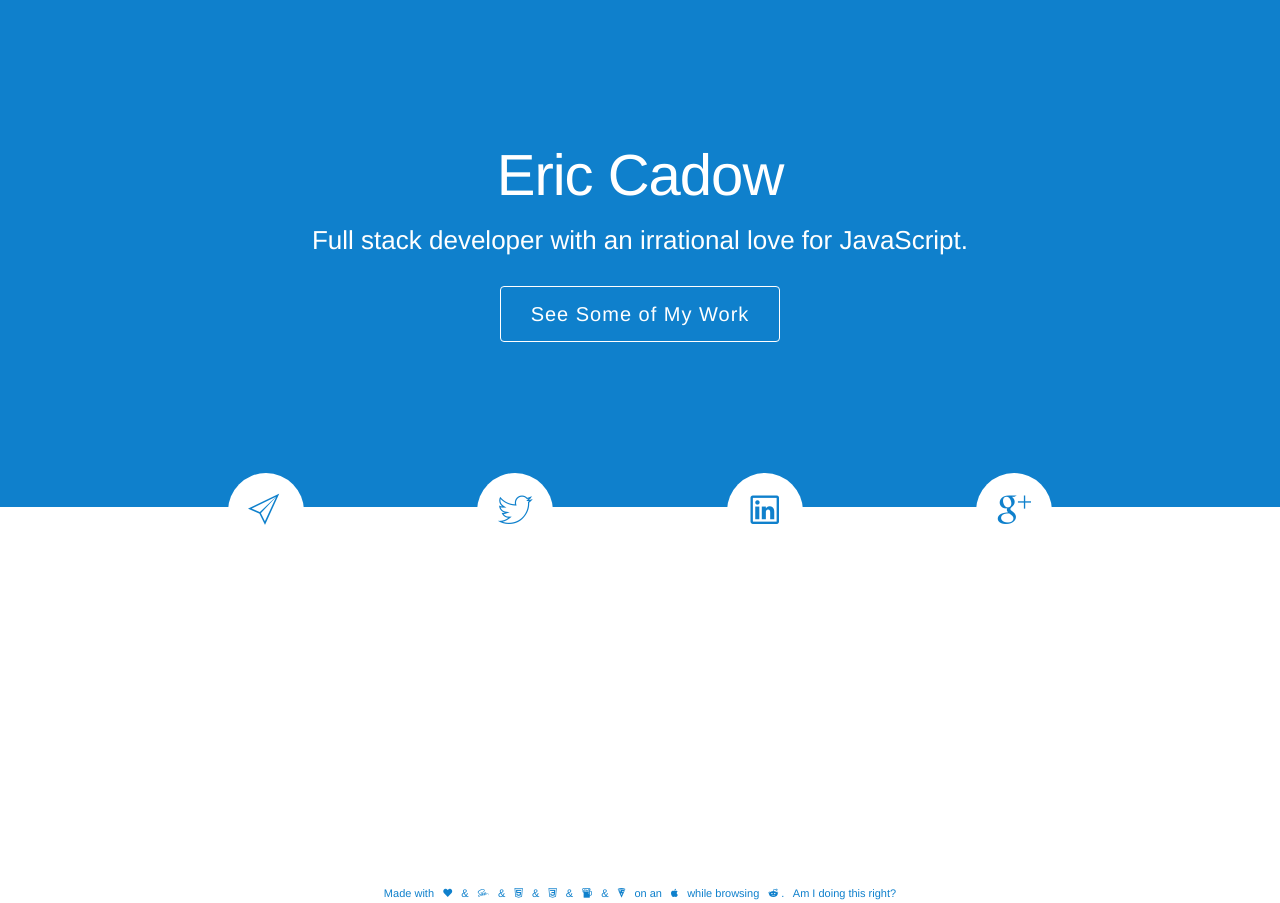
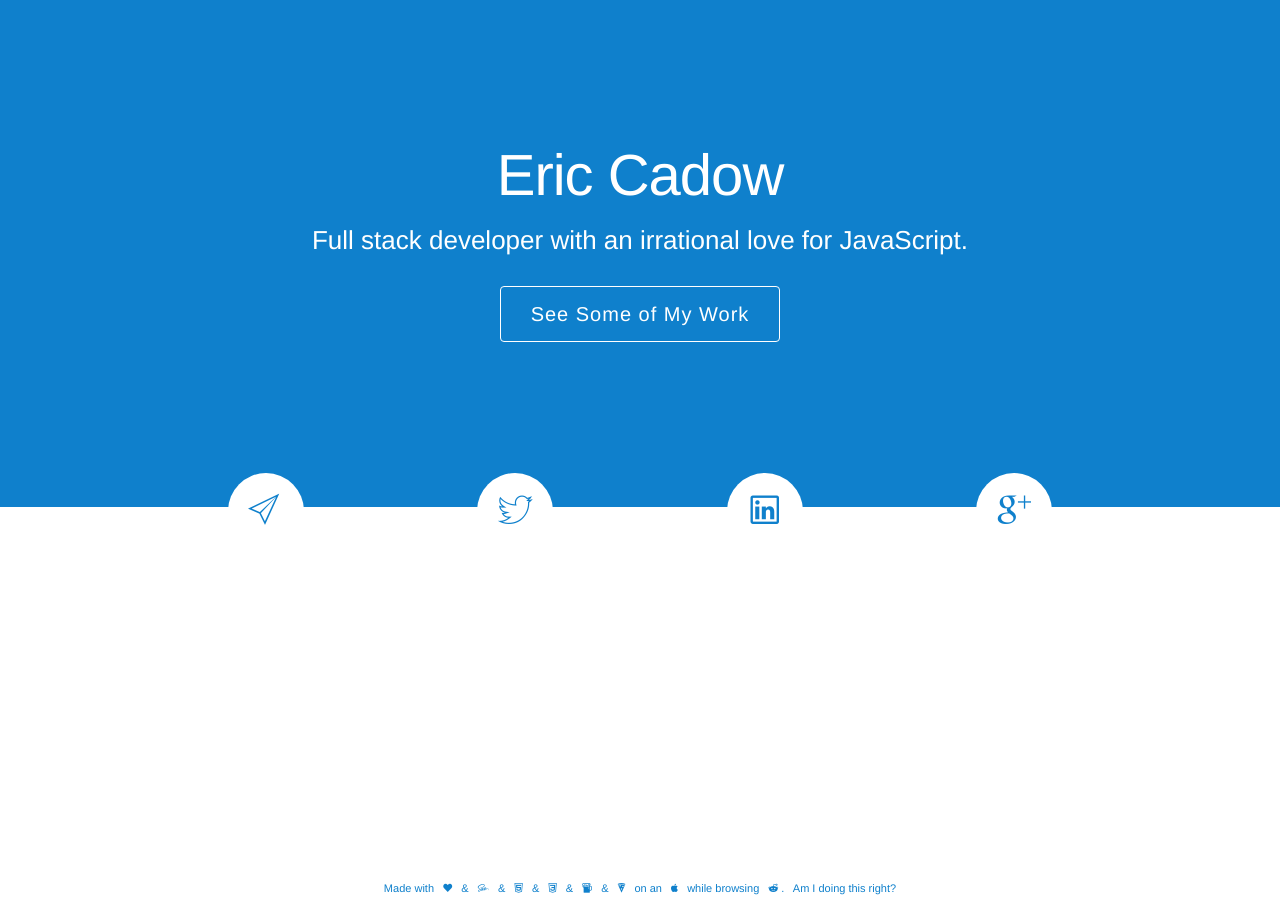
Before and after one commit to luckycadow/luckycadow.github.io, a Jekyll site: the page built from index.html, in a window 1280 px wide. Built offline with Jekyll 4.4.1, drawn with Linux system fonts in a browser that asks for light colours.

Commit message:
Pad footer text and compress sass

```diff
--- a/_config.yml
+++ b/_config.yml
@@ -18,5 +18,5 @@ github_username:  luckycadow
 # Build settings
 markdown: kramdown
 sass:
-    style: compressed
-    sass_dir: _sass
+  style: compressed
+  sass_dir: _sass
--- a/css/main.scss
+++ b/css/main.scss
@@ -90,6 +90,7 @@ footer {
   height: 15px;
   position: absolute;
   bottom: 0;
+  padding-bottom: 5px;
   width: 100%;
 }
 
```
